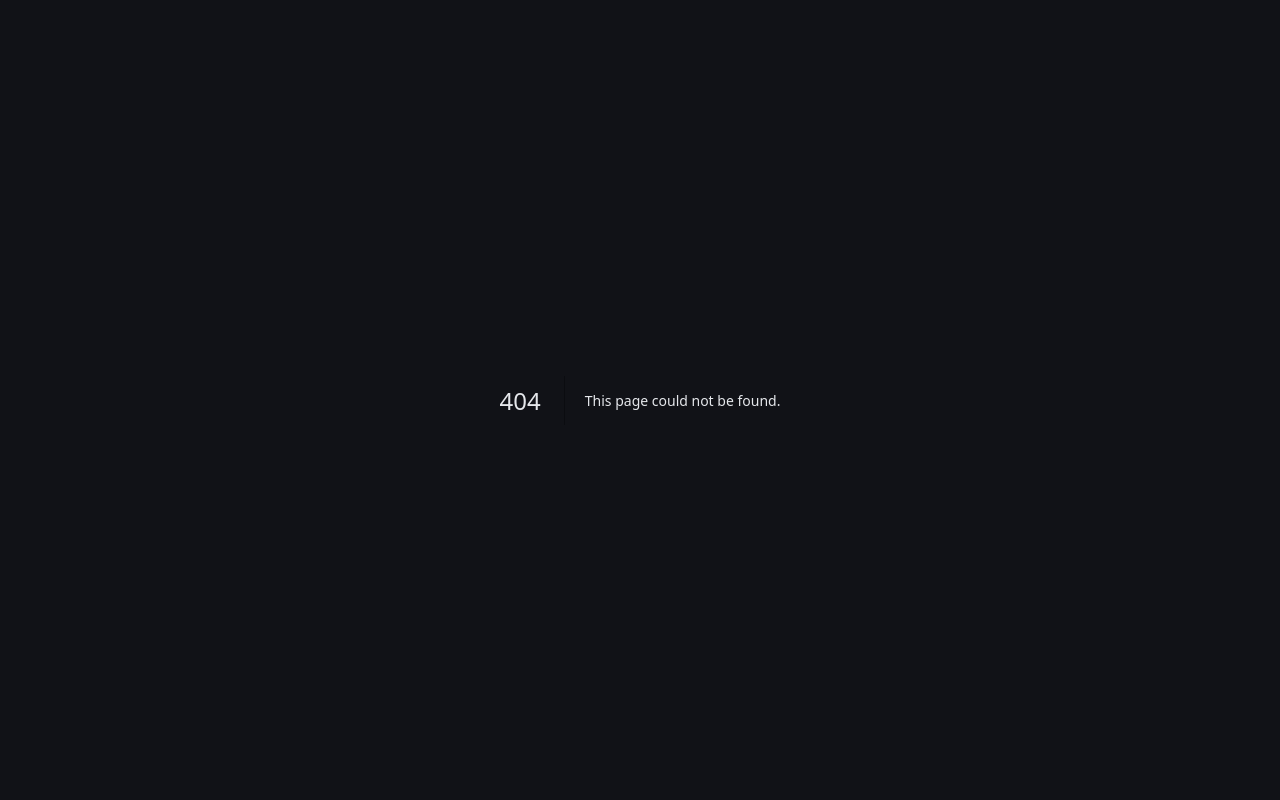
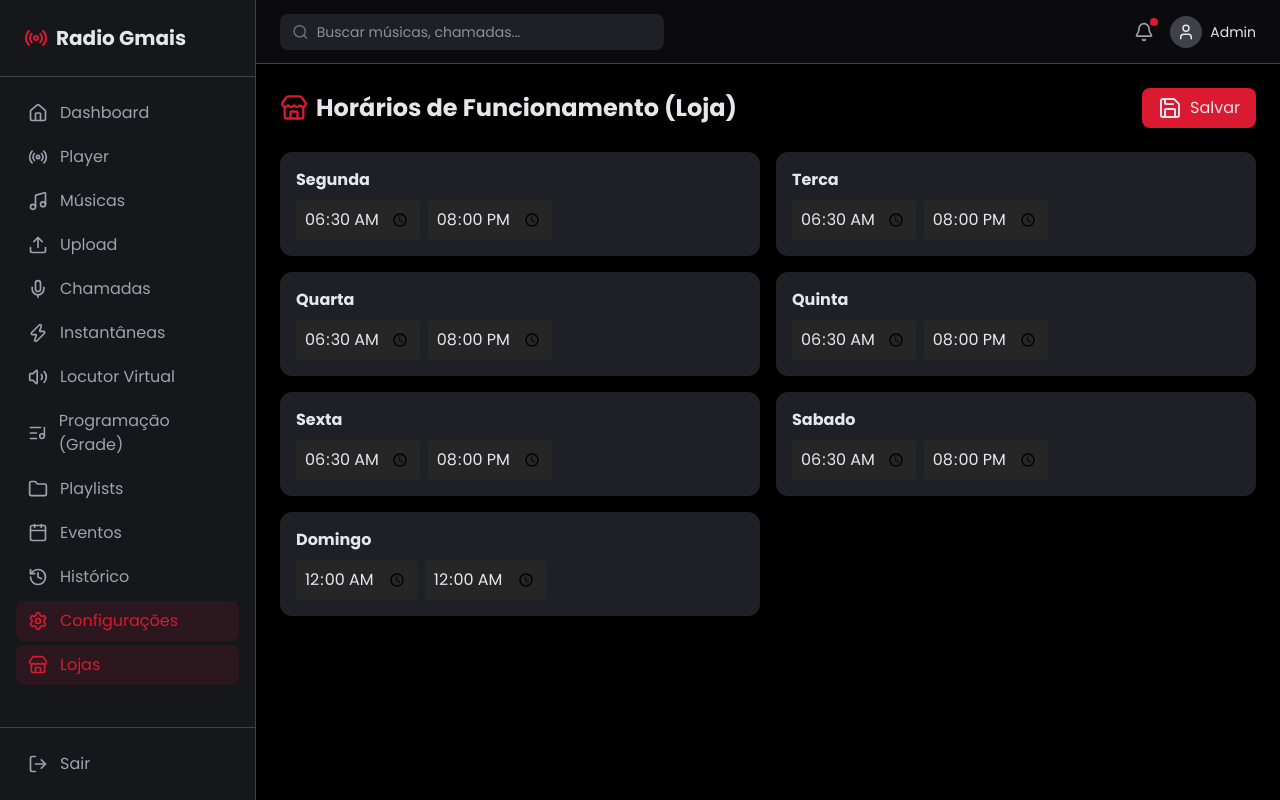
Before and after one commit to marcosbarrosdemiranda/radio-gmais, a Next.js app: page /configuracoes/lojas in a window 1280 px wide. Before the commit this address had no page. Built offline with nearby package versions, Linux system fonts and the light colour scheme.

Commit message:
feat(lojas): criar modulo de agendamento de horario

```diff
--- /dev/null
+++ b/src/app/(dashboard)/configuracoes/lojas/page.tsx
@@ -0,0 +1,47 @@
+'use client';
+
+import { useState, useEffect } from 'react';
+import { Save, Store } from 'lucide-react';
+
+export default function LojasConfigPage() {
+  const [horarios, setHorarios] = useState({
+      segunda: { abertura: '06:30', fechamento: '20:00' },
+      terca: { abertura: '06:30', fechamento: '20:00' },
+      quarta: { abertura: '06:30', fechamento: '20:00' },
+      quinta: { abertura: '06:30', fechamento: '20:00' },
+      sexta: { abertura: '06:30', fechamento: '20:00' },
+      sabado: { abertura: '06:30', fechamento: '20:00' },
+      domingo: { abertura: '00:00', fechamento: '00:00' },
+  });
+
+  const handleSave = async () => {
+    // API call placeholder for saving config
+    alert('Horários salvos!');
+  };
+
+  return (
+    <div className="space-y-6">
+      <div className="flex items-center justify-between">
+        <h1 className="text-2xl font-bold flex items-center gap-2">
+            <Store size={28} style={{ color: '#DB1931' }} />
+            Horários de Funcionamento (Loja)
+        </h1>
+        <button onClick={handleSave} className="flex items-center gap-2 px-4 py-2 rounded-lg" style={{ background: '#DB1931' }}>
+            <Save /> Salvar
+        </button>
+      </div>
+
+      <div className="grid grid-cols-2 gap-4">
+          {Object.entries(horarios).map(([dia, times]) => (
+              <div key={dia} className="p-4 rounded-xl" style={{ background: '#1F2026' }}>
+                  <h3 className="capitalize font-bold mb-2">{dia}</h3>
+                  <div className="flex gap-2">
+                    <input type="time" value={times.abertura} onChange={e => setHorarios({...horarios, [dia]: {...times, abertura: e.target.value}})} className="bg-neutral-800 p-2 rounded" />
+                    <input type="time" value={times.fechamento} onChange={e => setHorarios({...horarios, [dia]: {...times, fechamento: e.target.value}})} className="bg-neutral-800 p-2 rounded" />
+                  </div>
+              </div>
+          ))}
+      </div>
+    </div>
+  );
+}
--- a/src/components/layout/Sidebar.tsx
+++ b/src/components/layout/Sidebar.tsx
@@ -16,6 +16,7 @@ import {
   Calendar,
   Volume2,
   Folder,
+  Store,
 } from 'lucide-react';
 
 const menuItems = [
@@ -31,6 +32,7 @@ const menuItems = [
   { label: 'Eventos', href: '/eventos', icon: Calendar },
   { label: 'Histórico', href: '/historico', icon: History },
   { label: 'Configurações', href: '/configuracoes', icon: Settings },
+  { label: 'Lojas', href: '/configuracoes/lojas', icon: Store },
 ];
 
 export default function Sidebar() {
```
